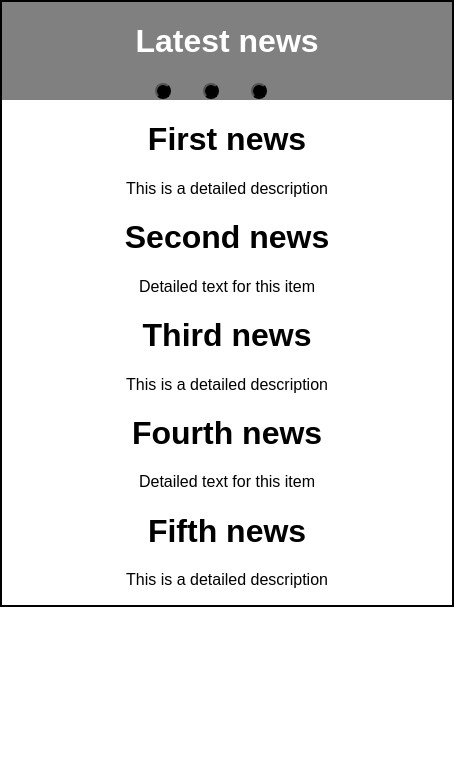
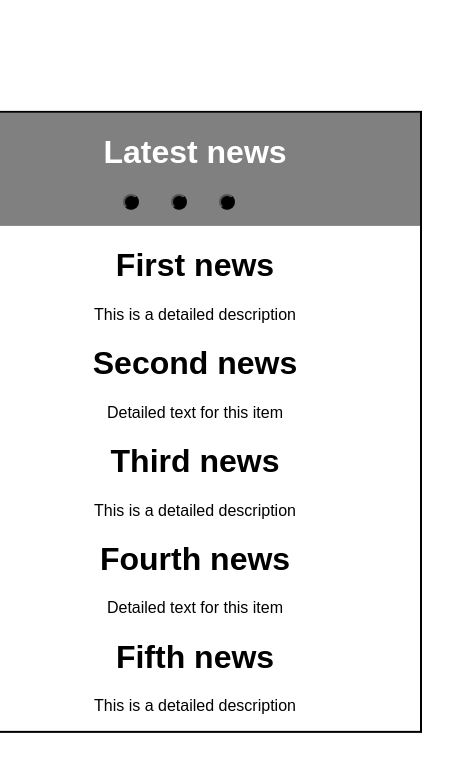
Before and after one commit to stanciuradu/news-app, a React (Create React App) app: page / in a window 390 px wide. Shown: the top 772 px of the page, 454 px wide, since content can reach past the window. Built offline with nearby package versions, Linux system fonts and the light colour scheme; a web font is replaced by a local one.

Commit message:
Center App in the middle of the page

```diff
--- a/src/App.css
+++ b/src/App.css
@@ -3,5 +3,8 @@
   border: 2px solid black;
   font-family: "Barlow Condensed", sans-serif;
   width: 450px;
-  margin: 0 auto;
+  position: absolute;
+  top: 50%;
+  left: 50%;
+  transform: translate(-50%, -50%);
 }
--- a/src/components/Navbar/Navbar.css
+++ b/src/components/Navbar/Navbar.css
@@ -9,12 +9,17 @@
     flex-direction: column;
   }
 }
-.navbar .button button {
+.navbar .button .current-page {
   margin-right: 2rem;
   border-radius: 90%;
   height: 1rem;
   background-color: black;
   cursor: pointer;
+}
+@media (max-width: 768px) {
+  .navbar .button .current-page{
+    margin-bottom: 1rem;
+  }
 }
 .navbar h1 {
   color: burlywood;
```
